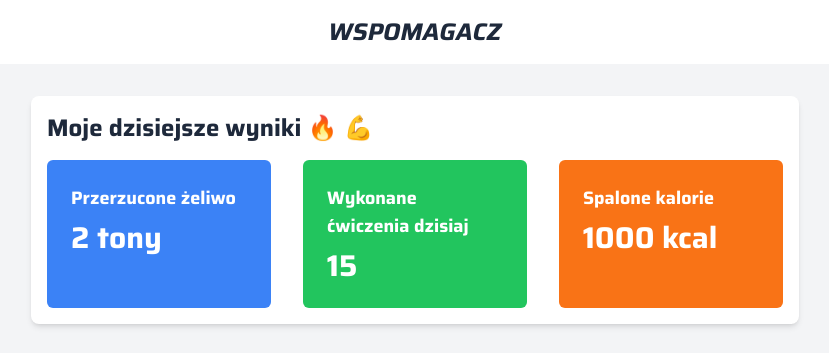
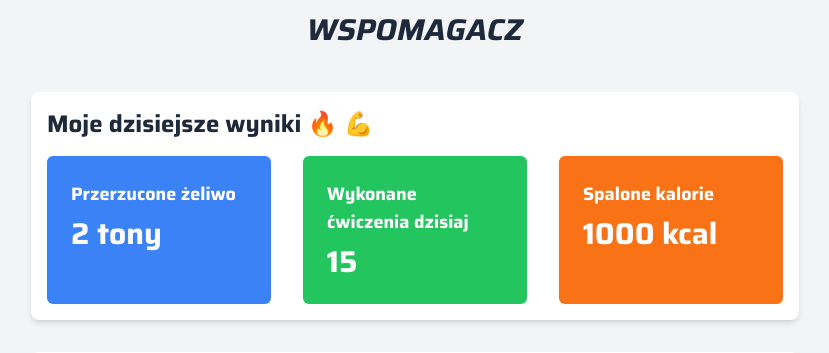
Before and after one commit to dotremilie/wspomagacz, a PHP site: page / in a window 1280 px wide. Shown: the top 353 px of the page, without its empty margins (225-1054 px from the left). Run offline with PHP 8.4, Linux system fonts and the light colour scheme; some libraries are stand-ins or nearby versions.

Commit message:
font size and color tweak for header text

```diff
--- a/templates/header.php
+++ b/templates/header.php
@@ -1,5 +1,5 @@
-<nav class="dark:bg-slate-900 bg-white p-4 dark:text-white text-slate-800">
+<nav class="dark:bg-slate-900 p-3 dark:text-slate-100 text-slate-800">
     <div class="w-full text-center">
-        <h1 class="text-2xl font-bold italic">WSPOMAGACZ</h1>
+        <h1 class="text-3xl font-bold italic">WSPOMAGACZ</h1>
     </div>
 </nav>
```
